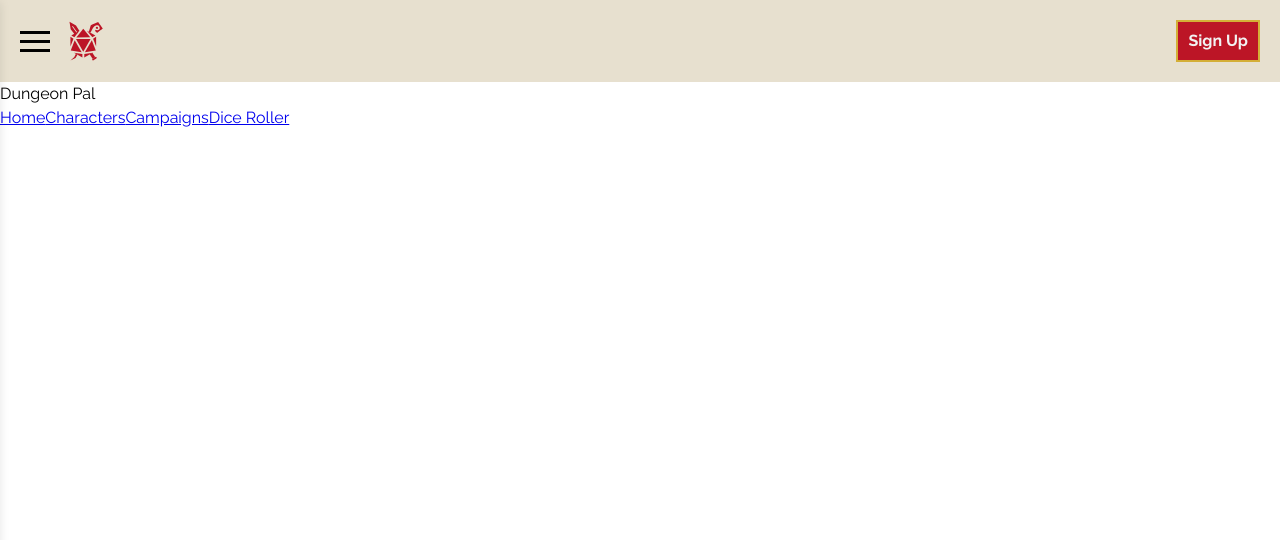
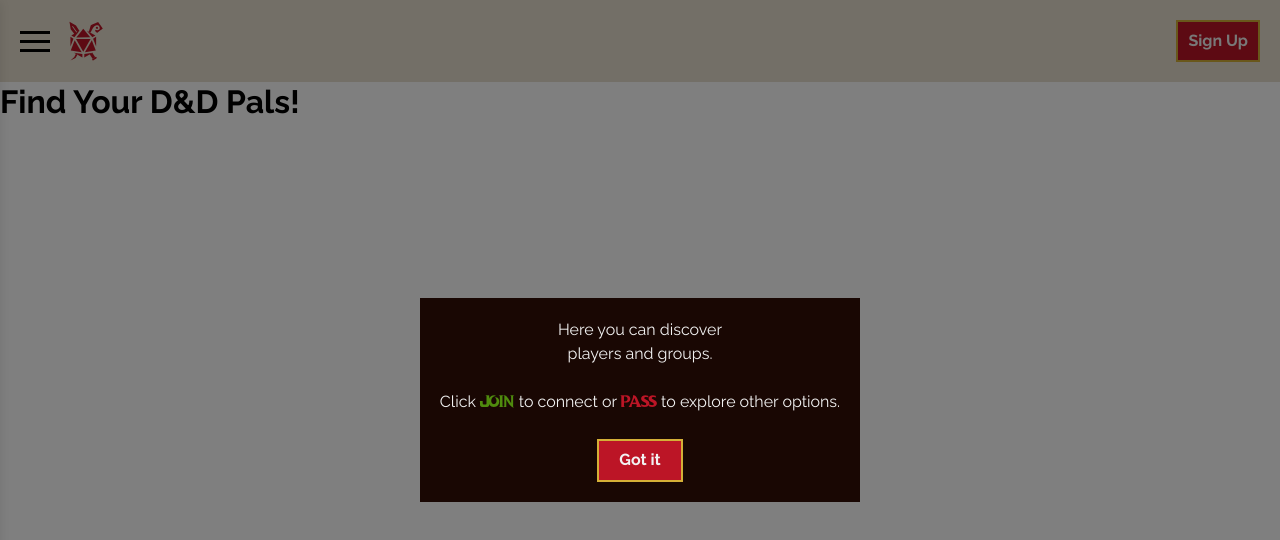
Before and after one commit to BeniAS104/DnD_Webapp, a React (Vite) app: page /FindPals in a window 1280 px wide. Shown: the top 540 px of the page. Built offline with nearby package versions, Linux system fonts and the light colour scheme.

Commit message:
menu adaptations + modal for Find Pals

```diff
--- a/src/App.jsx
+++ b/src/App.jsx
@@ -1,20 +1,26 @@
 import { Route, Routes, useLocation } from "react-router-dom";
-import Nav from "./components/Nav";
+
 import BurgerMenu from "./components/Burger";
 import Home from "./pages/Home";
-import Characters from "./pages/Characters";
-import "./styles/index.css"; // Main stylesheet
+import FindPals from "./pages/findPals";
+import DiceRoller from "./pages/diceRoller";
+import "./styles/index.css";
 
 function App() {
-    const location = useLocation(); // Get the current location
+    const location = useLocation();
 
-    // Function to determine the current page text based on the path
     const getCurrentPageText = () => {
         switch (location.pathname) {
             case "/":
-                return ""; // Text for the Home page
-            case "/characters":
-                return "Your Characters"; // Text for the Characters page
+                return "";
+            case "/findPals":
+                return "Find Pals";
+            case "/DiceRoller":
+                return "Dice Roller";
+            case "/adventureJournal":
+                return "Adventure Journal";
+            case "/characterSheets":
+                return "Character Sheets";
             default:
                 return ""; // Default text if no match is found
         }
@@ -23,10 +29,17 @@ function App() {
     return (
         <>
             <BurgerMenu currentPageText={getCurrentPageText()} /> {/* Pass the current page text */}
-            <Nav />
+
             <Routes>
                 <Route path="/" element={<Home />} />
-                <Route path="/characters" element={<Characters />} />
+                <Route path="/FindPals" element={<FindPals />} />
+                <Route path="/matches" element={<matches />} />
+                {/* <Route path="/characters" element={<Characters />} /> */}
+                {/* <Route path="/characters" element={<Characters />} /> */}
+                <Route path="/adventureJournal" element={<adventureJournal />} />
+                {/* <Route path="/CharacterSheets" element={<CharacterSheets />} /> */}
+                <Route path="/DiceRoller" element={<DiceRoller />} />
+
             </Routes>
         </>
     );
--- a/src/components/Burger.jsx
+++ b/src/components/Burger.jsx
@@ -1,6 +1,7 @@
 import { useState } from 'react';
 import '../styles/components/BurgerMenu.css';
 import PropTypes from 'prop-types';
+import { NavLink } from 'react-router-dom';
 
 const BurgerMenu = ({currentPageText}) => {
   const [isOpen, setIsOpen] = useState(false);
@@ -23,60 +24,61 @@ const BurgerMenu = ({currentPageText}) => {
         <div className="line"></div>
         <div className="line"></div>
       </div>
+      <NavLink to="/">
       <img
   src="red_icon.svg"
   alt="red dungeon pal logo"
   style={{ marginLeft: '1rem', height: '42px' }}
-/>
+/></NavLink>
 <p className='text'>{currentPageText}</p>
 
 
 {currentPageText === "" ? (
-          <button className="menu-button">Sign Up</button> // Button for Home page
+          <button className="menu-button">Sign Up</button>
         ) : (
-          <img src="/placeholder_icon.svg" alt="Additional Info" style={{ height: '37px', marginLeft: 'auto' }} /> // Image for other pages
+          <img src="/placeholder_icon.svg" alt="Additional Info" style={{ height: '37px', marginLeft: 'auto' }} />
         )}
 </div>
 
       <nav className={`menu ${isOpen ? 'open' : ''}`}>
         <ul>
-          <li><a href="#home"><div><img src="/menu_search.svg" alt="Search icon"/><p>Find Pals</p></div></a></li>
-          <li className="menu-space"><a href="#about">Discover</a></li>
-          <li className="menu-space"><a href="#services">Matches</a></li>
+        <li><NavLink to="/findPals" onClick={toggleMenu}><div><img src="/menu_search.svg" alt="Search icon"/><p>Find Pals</p></div></NavLink></li>
+          <li className="menu-space"><NavLink to="/findPals" onClick={toggleMenu}>Discover</NavLink></li>
+          <li className="menu-space"><NavLink to="/matches" onClick={toggleMenu}>Matches</NavLink></li>
           </ul>
           <hr/>
           <ul>
-          <li><a href="#home"><div><img src="/menu_pals.svg" alt="Search icon"/><p>My Pals</p></div></a></li>
-          <li className="menu-space"><a href="#about">Players</a></li>
-          <li className="menu-space"><a href="#services">Groups</a></li>
+          <li><NavLink to="/findPals" onClick={toggleMenu}><div><img src="/menu_pals.svg" alt="Search icon"/><p>My Pals</p></div></NavLink></li>
+          <li className="menu-space"><NavLink to="/matches" onClick={toggleMenu}>Groups</NavLink></li>
+          <li className="menu-space"><NavLink to="/matches" onClick={toggleMenu}>Players</NavLink></li>
           </ul>
           <hr/>
           <ul>
-          <li><a href="#home"><div><img src="/menu_journal.svg" alt="Journal icon"/><p>Adventure Journal</p></div></a></li>
+          <li><NavLink to="/findPals" onClick={toggleMenu}><div><img src="/menu_journal.svg" alt="Journal icon"/><p>Adventure Journal</p></div></NavLink></li>
           </ul>
           <hr/>
           <ul>
-          <li><a href="#home"><div><img src="/menu_sheets.svg" alt="sheets icon"/><p>Character Sheets</p></div></a></li>
+          <li><NavLink to="/findPals" onClick={toggleMenu}><div><img src="/menu_sheets.svg" alt="sheets icon"/><p>Character Sheets</p></div></NavLink></li>
           </ul>
           <hr/>
           <ul>
-          <li><a href="#home"><div><img src="/menu_dice.svg" alt="dice icon"/><p>Dice Roller</p></div></a></li>
+          <li><NavLink to="/DiceRoller" onClick={toggleMenu}><div><img src="/menu_dice.svg" alt="dice icon"/><p>Dice Roller</p></div></NavLink></li>
           </ul>
           <hr/>
           <ul>
-          <li><a href="#home"><div><img src="/menu_inspiration.svg" alt="inspiration icon"/><p>Inspiration</p></div></a></li>
+          <li><NavLink to="/findPals" onClick={toggleMenu}><div><img src="/menu_inspiration.svg" alt="inspiration icon"/><p>Inspiration</p></div></NavLink></li>
           </ul>
           <hr/>
           <ul>
-          <li><a href="#home"><div><img src="/menu_music.svg" alt="music icon"/><p>Music</p></div></a></li>
+          <li><NavLink to="/findPals" onClick={toggleMenu}><div><img src="/menu_music.svg" alt="music icon"/><p>Music</p></div></NavLink></li>
           </ul>
           <hr/>
           <ul>
-          <li><a href="#home"><div><img src="/menu_ai.svg" alt="ai icon"/><p>Dungeon Pal AI</p></div></a></li>
+          <li><NavLink to="/findPals" onClick={toggleMenu}><div><img src="/menu_ai.svg" alt="ai icon"/><p>Dungeon Pal AI</p></div></NavLink></li>
           </ul>
           <hr/>
           <ul>
-          <li><a href="#home"><div><img src="/menu_themes.svg" alt="themes icon"/><p>Themes</p></div></a></li>
+          <li><NavLink to="/findPals" onClick={toggleMenu}><div><img src="/menu_themes.svg" alt="themes icon"/><p>Themes</p></div></NavLink></li>
           </ul>
           <hr/>
 
--- /dev/null
+++ b/src/components/FindPalsModal.jsx
@@ -0,0 +1,32 @@
+import { useState } from 'react';
+import PropTypes from 'prop-types';
+import '../styles/components/findPalsModal.css';
+
+const FindPalsModal = ({ onClose }) => {
+  const [isExiting, setIsExiting] = useState(false);
+
+  const handleClose = () => {
+    setIsExiting(true); // Trigger exit animation
+    setTimeout(() => {
+      onClose(); // Unmount component after animation
+    }, 300); // 300ms matches the animation duration
+  };
+
+  return (
+    <div className={`modal-backdrop ${isExiting ? 'exit' : ''}`}>
+      <div className="fp-modal">
+        <p className='fp-modal-firstpara'>Here you can discover players and groups.</p>
+        <p>
+          Click <span style={{ color: 'var(--success)' }}>JOIN</span> to connect or <span style={{ color: 'var(--ruby-red)' }}>PASS</span> to explore other options.
+        </p>
+        <button onClick={handleClose}>Got it</button>
+      </div>
+    </div>
+  );
+};
+
+FindPalsModal.propTypes = {
+  onClose: PropTypes.func.isRequired,
+};
+
+export default FindPalsModal;
--- a/src/components/Nav.jsx
+++ /dev/null
@@ -1,19 +0,0 @@
-import { NavLink } from "react-router-dom";
-
-
-export default function Nav() {
-    return (
-        <nav>
-            <div className="nav-logo">
-                {/* <img src={logo} alt="Dungeon Pal Logo" className="logo" /> */}
-                <span className="brand-name">Dungeon Pal</span>
-            </div>
-            <div className="nav-links">
-                <NavLink to="/" end className={({ isActive }) => (isActive ? "active-link" : "")}>Home</NavLink>
-                <NavLink to="/characters" className={({ isActive }) => (isActive ? "active-link" : "")}>Characters</NavLink>
-                <NavLink to="/campaigns" className={({ isActive }) => (isActive ? "active-link" : "")}>Campaigns</NavLink>
-                <NavLink to="/dice-roller" className={({ isActive }) => (isActive ? "active-link" : "")}>Dice Roller</NavLink>
-            </div>
-        </nav>
-    );
-}
--- /dev/null
+++ b/src/pages/FindPals.jsx
@@ -0,0 +1,28 @@
+import { useState, useEffect } from 'react';
+import FindPalsModal from '../components/findPalsModal';
+
+const FindPals = () => {
+  const [isModalVisible, setIsModalVisible] = useState(false);
+
+  useEffect(() => {
+    const hasSeenOnboarding = localStorage.getItem('hasSeenOnboarding');
+    if (!hasSeenOnboarding) {
+      setIsModalVisible(true);
+    }
+  }, []);
+
+  const handleCloseModal = () => {
+    localStorage.setItem('hasSeenOnboarding', 'true');
+    setIsModalVisible(false);
+  };
+
+  return (
+    <div>
+      <h1>Find Your D&D Pals!</h1>
+      {isModalVisible && <FindPalsModal onClose={handleCloseModal} />}
+      {/* The rest of your page content */}
+    </div>
+  );
+};
+
+export default FindPals;
--- /dev/null
+++ b/src/styles/components/FindPalsModal.css
@@ -0,0 +1,78 @@
+/* Animation for modal appearance */
+@keyframes fadeIn {
+    from {
+        opacity: 0;
+
+    }
+    to {
+        opacity: 1;
+
+    }
+}
+
+/* Animation for modal disappearance */
+@keyframes fadeOut {
+    from {
+        opacity: 1;
+
+    }
+    to {
+        opacity: 0;
+
+    }
+}
+
+/* Modal backdrop styles */
+.modal-backdrop {
+    position: fixed;
+    top: 0;
+    left: 0;
+    right: 0;
+    bottom: 0;
+    background: rgba(0, 0, 0, 0.5);
+    display: flex;
+    justify-content: center;
+    align-items: center;
+    animation: fadeIn 0.3s ease forwards;
+}
+
+/* Apply fadeOut animation */
+.modal-backdrop.exit {
+    animation: fadeOut 0.3s ease forwards;
+}
+
+
+  .fp-modal {
+    display: flex;
+    justify-content: center;
+    align-items: center;
+    flex-direction: column;
+    gap: 1.5rem;
+    background: var(--soil-black);
+    padding: 20px;
+
+    max-width: 75%;
+    text-align: center;
+    color: var(--divine-white);
+  }
+
+  .fp-modal-firstpara {
+    max-width: 22ch;
+
+  }
+
+  .fp-modal button {
+    border: 2px solid var(--royal-gold);
+    background: var(--ruby-red);
+    padding: 0.625rem 1.25rem;
+    display: flex;
+    align-items: center;
+    justify-content: center;
+    color: var(--divine-white);
+    font-size: 1rem;
+    font-weight: 700;
+    margin-inline: auto;
+  }
+  .fp-modal * span {
+    font-family: "DRAGON HUNTER";
+  }
```
Also changed, not shown: src/pages/AdventureJournal.jsx (added), src/pages/CharacterSheets.jsx (renamed from src/pages/Characters.jsx), src/pages/DiceRoller.jsx (added), src/pages/Matches.jsx (added), src/styles/DiceRoller.css (added).
